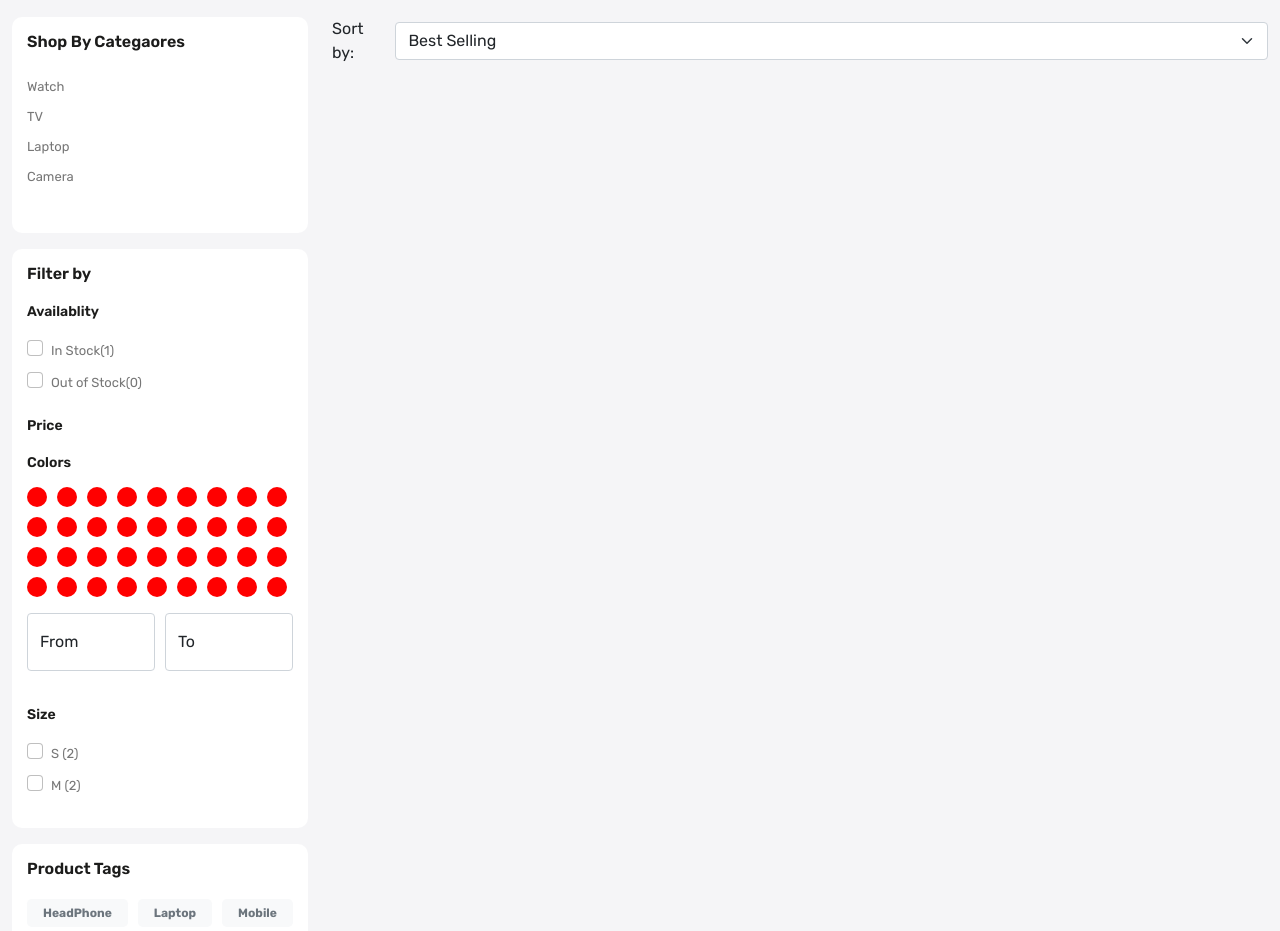
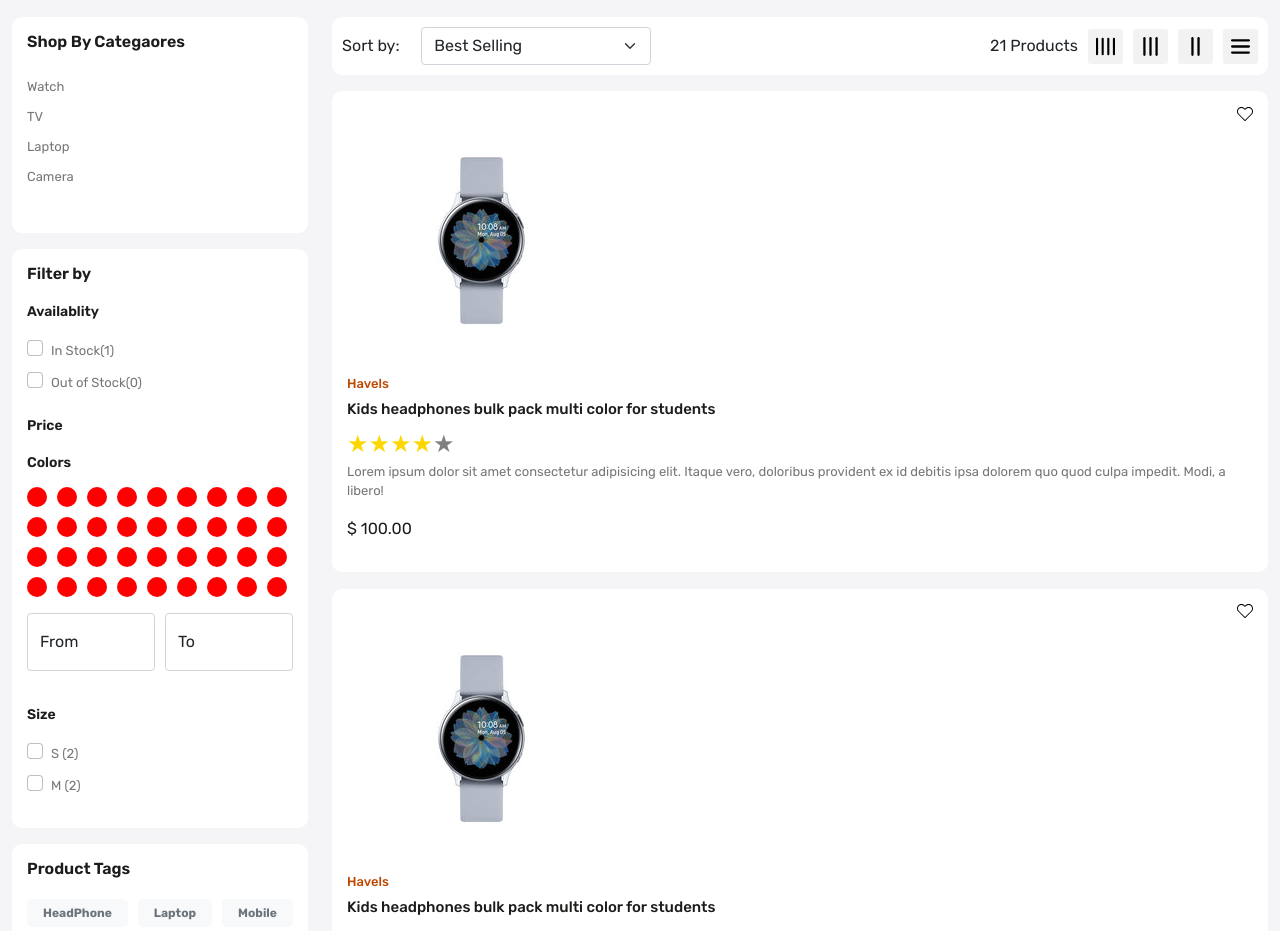
Before and after one commit to Navin-recode/ECom-Website-ReactJS, a React (Create React App) app: page /ourstore in a window 1280 px wide. Shown: the part 320-1251 px from the top of the page. Built offline with nearby package versions, Linux system fonts and the light colour scheme.

Commit message:
Create a Blog Page

```diff
--- a/src/App.css
+++ b/src/App.css
@@ -261,6 +261,7 @@ footer .input-group-text {
 .blog-content p.desc {
   line-height: 22px;
   color: var(--color-777777);
+  margin-right: 20px;
 }
 /* Blog Part ends */
 
@@ -271,6 +272,7 @@ footer .input-group-text {
   background-color: white;
   border-radius: 10px;
   overflow: hidden;
+  width: 100%;
 }
 .product-card .product-image {
   height: 270px;
@@ -302,6 +304,10 @@ footer .input-group-text {
 .product-card .product-details p.price {
   font-size: 16px;
   color: var(--color-1c1c1b);
+}
+.product-card p.desc {
+  font-size: 13px;
+  color: var(--color-777777);
 }
 .action-bar {
   top: 10%;
@@ -379,14 +385,13 @@ footer .input-group-text {
   color: var(--color-777777);
   cursor: pointer;
 }
-.filter-card .form-check-input:focus{
+.filter-card .form-check-input:focus {
   box-shadow: none;
   border-color: rgba(0, 0, 0, 0.25);
 }
 .filter-card .form-check-input:checked {
   background-color: var(--color-yellow);
   border-color: var(--color-yellow);
-
 }
 .sub-title {
   font-size: 14px;
@@ -414,4 +419,55 @@ footer .input-group-text {
 .random-products:first-child {
   border-bottom: 1px solid var(--color-ededed);
 }
+.filter-sort-grid {
+  padding: 10px;
+  background-color: white;
+  border-radius: 10px;
+}
+.grid img {
+  width: 35px;
+  height: 35px;
+  background-color: #f2f2f2;
+  padding: 8px;
+  border-radius: 3px;
+  cursor: pointer;
+}
+.gr-12 {
+  width: 100%;
+}
+.gr-6 {
+  width: 49%;
+}
+.gr-4 {
+  width: 32%;
+}
+.gr-3 {
+  width: 24%;
+}
+.gr-12 .product-card .product-image {
+  height: auto;
+}
+.gr-12 .product-card {
+  display: flex;
+  gap: 20px;
+}
+.gr-12 .action-bar {
+  top: 14%;
+}
+.gr-12 .product-card .product-image {
+  width: 270px;
+}
+.gr-6 .product-image img {
+  margin: auto;
+  display: block;
+}
+.gr-6 .product-image {
+  width: 100%;
+}
+.gr-4 .product-card .product-image {
+  width: 270%;
+}
+.gr-12 .action-bar {
+  top: 17%;
+}
 /* Our Store ends */
--- a/src/App.js
+++ b/src/App.js
@@ -8,6 +8,7 @@ import About from './pages/About'
 import Contact from './pages/Contact'
 import Home from './pages/Home'
 import OurStore from './pages/OurStore'
+import Blog from './pages/Blog'
 
 const App = () => {
   return (
@@ -19,6 +20,7 @@ const App = () => {
             <Route path='about' element={<About />} />
             <Route path='contact' element={<Contact />} />
             <Route path='ourstore' element={<OurStore />} />
+            <Route path='blogs' element={<Blog />} />
           </Route>
         </Routes>
       </BrowserRouter>
--- a/src/components/BlogCard.js
+++ b/src/components/BlogCard.js
@@ -3,12 +3,12 @@ import { Link } from 'react-router-dom'
 
 const BlogCard = () => {
   return (
-    <div className="col-3">
+
       <div className="blog-card">
         <div className="card-image">
           <img
             src="images/images//blog-1.jpg"
-            className="img-fluid"
+            className="img-fluid w-100"
             alt="blog-1"
           />
         </div>
@@ -26,7 +26,7 @@ const BlogCard = () => {
           </Link>
         </div>
       </div>
-    </div>
+
   )
 }
 
--- a/src/components/Header.js
+++ b/src/components/Header.js
@@ -131,8 +131,8 @@ const Header = () => {
                   <div className="d-flex align-items-center gap-15">
                     <NavLink to="/">Home</NavLink>
                     <NavLink to="/ourstore">Our Store</NavLink>
-                    <NavLink to="/">Blogs</NavLink>
-                    <NavLink to="/">Contact</NavLink>
+                    <NavLink to="/blogs">Blogs</NavLink>
+                    <NavLink to="/contact">Contact</NavLink>
                   </div>
                 </div>
               </div>
--- a/src/components/ProductCard.js
+++ b/src/components/ProductCard.js
@@ -1,10 +1,21 @@
 import React from 'react'
 import ReactStars from 'react-rating-stars-component'
-import { Link } from 'react-router-dom'
+import { Link, useLocation } from 'react-router-dom'
 
-const ProductCard = () => {
+const ProductCard = (props) => {
+  const { grid } = props
+  // console.log(grid);
+
+  let location = useLocation()
+  console.log(location)
+
   return (
-    <div className="col-3">
+    <>
+      <div
+      // className={` ${
+      //   location.pathname == '/store' ? `gr-${grid}` : 'col-3'
+      // } `}
+      >
         <Link className="product-card position-relative">
           <div className="wishlist-icon position-absolute">
             <Link>
@@ -35,6 +46,11 @@ const ProductCard = () => {
               edit={false}
               activeColor="#ffd700"
             />
+            <p className={`desc $ {grid === 12 ? "d-block" : "d-none"}`}>
+              Lorem ipsum dolor sit amet consectetur adipisicing elit. Itaque
+              vero, doloribus provident ex id debitis ipsa dolorem quo quod
+              culpa impedit. Modi, a libero!
+            </p>
             <p className="price">$ 100.00</p>
           </div>
           <div className="action-bar position-absolute">
@@ -52,6 +68,64 @@ const ProductCard = () => {
           </div>
         </Link>
       </div>
+      <div
+      // className={` ${
+      //   location.pathname === '/store' ? `gr-${grid}` : 'col-3'
+      // } `}
+      >
+        <Link className="product-card position-relative">
+          <div className="wishlist-icon position-absolute">
+            <Link>
+              <img src="images/images/wish.svg" alt="wishlist" />
+            </Link>
+          </div>
+          <div className="product-image">
+            <img
+              src="images/images/watch.jpg"
+              className="img-fluid"
+              alt="product image"
+            />
+            <img
+              src="images/images/watch-1.jpg"
+              className="img-fluid"
+              alt="product image"
+            />
+          </div>
+          <div className="product-details">
+            <h6 className="brand">Havels</h6>
+            <h5 className="product-title">
+              Kids headphones bulk pack multi color for students
+            </h5>
+            <ReactStars
+              count={5}
+              size={24}
+              value={4}
+              edit={false}
+              activeColor="#ffd700"
+            />
+            <p className={`desc $ {grid === 12 ? "d-block" : "d-none"}`}>
+              Lorem ipsum dolor sit amet consectetur adipisicing elit. Ab
+              recusandae minima temporibus, laborum alias officiis, saepe quasi
+              asperiores nam, numquam soluta iste a quis officia.
+            </p>
+            <p className="price">$ 100.00</p>
+          </div>
+          <div className="action-bar position-absolute">
+            <div className="d-flex flex-column gap-15">
+              <Link>
+                <img src="images/images/prodcompare.svg" alt="prodcompare" />
+              </Link>
+              <Link>
+                <img src="images/images/add-cart.svg" alt="addcart" />
+              </Link>
+              <Link>
+                <img src="images/images/view.svg" alt="view" />
+              </Link>
+            </div>
+          </div>
+        </Link>
+      </div>
+    </>
   )
 }
 
--- /dev/null
+++ b/src/pages/Blog.js
@@ -0,0 +1,50 @@
+import React from 'react'
+import BreadCrumb from '../components/BreadCrumb'
+import Meta from '../components/Meta'
+import BlogCard from '../components/BlogCard'
+
+const Blog = () => {
+  return (
+    <>
+      <Meta title={'Blogs'} />
+      <BreadCrumb title="Blogs" />
+      <div className="blog-wrapper home-wrapper-2 py-5">
+        <div className="container-xxl">
+          <div className="row">
+            <div className="col-3">
+            <div className="filter-card mb-3">
+                <h3 className="filter-title">Find By Categaores</h3>
+                <div>
+                  <ul className="ps-0">
+                    <li>Watch</li>
+                    <li>TV</li>
+                    <li>Laptop</li>
+                    <li>Camera</li>
+                  </ul>
+                </div>
+              </div>
+            </div>
+            <div className="col-9">
+              <div className="row">
+                 <div className="col-6 mb-3">
+                 <BlogCard />
+                 </div>
+                 <div className="col-6 mb-3">
+                 <BlogCard />
+                 </div>
+                 <div className="col-6 mb-3">
+                 <BlogCard />
+                 </div>
+                 <div className="col-6 mb-3">
+                 <BlogCard />
+                 </div>
+              </div>
+            </div>
+          </div>
+        </div>
+      </div>
+    </>
+  )
+}
+
+export default Blog
--- a/src/pages/Contact.js
+++ b/src/pages/Contact.js
@@ -1,10 +1,40 @@
 import React from 'react'
+import Meta from '../components/Meta'
+import BreadCrumb from '../components/BreadCrumb'
 
 const Contact = () => {
   return (
-    <div>
-      Contact
-    </div>
+    <>
+      <Meta title={'contact'} />
+      <BreadCrumb title="contact" />
+      <div className="contact-wrapper py-5 home-wrapper-2">
+        <div className="container-xxl">
+          <div className="row">
+            <div className="col-12">
+              <iframe
+                src="https://www.google.com/maps/embed?pb=!1m18!1m12!1m3!1d3679.335046516662!2d75.89112305997477!3d22.752944076252028!2m3!1f0!2f0!3f0!3m2!1i1024!2i768!4f13.1!3m3!1m2!1s0x396302af403406fb%3A0x5b50834b117f8bab!2sVijay%20Nagar%2C%20Indore%2C%20Madhya%20Pradesh%20452010!5e0!3m2!1sen!2sin!4v1681370193107!5m2!1sen!2sin"
+                width="600"
+                height="450"
+                className="border:0 w-100"
+                allowFullScreen=""
+                loading="lazy"
+                referrerPolicy="no-referrer-when-downgrade"
+              ></iframe>
+            </div>
+            <div className="col-12 mt-5">
+            <div className="contact-wrapper d-flex justify-content-between">
+              <div>
+                <h3 className="contact-title">Contact</h3>
+              </div>
+              <div>
+                <h3 className="contact-title">Get in Touch with Us</h3>
+              </div>
+            </div>
+            </div>
+          </div>
+        </div>
+      </div>
+    </>
   )
 }
 
--- a/src/pages/Home.js
+++ b/src/pages/Home.js
@@ -261,9 +261,9 @@ const Home = () => {
                   alt="famous"
                 />
                 <div className="famous-content position-absolute">
-                  <h5 className='text-dark'>Computers</h5>
-                  <h6 className='text-dark'>Servers/Computers</h6>
-                  <p className='text-dark'>From $399 or $16.3/mo for 24mo.* </p>
+                  <h5 className="text-dark">Computers</h5>
+                  <h6 className="text-dark">Servers/Computers</h6>
+                  <p className="text-dark">From $399 or $16.3/mo for 24mo.* </p>
                 </div>
               </div>
             </div>
@@ -374,10 +374,20 @@ const Home = () => {
             <div className="col-12">
               <h3 className="section-heading">Our Latest Blogs</h3>
             </div>
-            <BlogCard />
-            <BlogCard />
-            <BlogCard />
-            <BlogCard />
+          </div>
+          <div className="row">
+            <div className="col-3">
+              <BlogCard />
+            </div>
+            <div className="col-3">
+              <BlogCard />
+            </div>
+            <div className="col-3">
+              <BlogCard />
+            </div>
+            <div className="col-3">
+              <BlogCard />
+            </div>
           </div>
         </div>
       </section>
--- a/src/pages/OurStore.js
+++ b/src/pages/OurStore.js
@@ -1,9 +1,13 @@
-import React from 'react'
+import React, { useState } from 'react'
 import BreadCrumb from '../components/BreadCrumb'
 import Meta from '../components/Meta'
 import ReactStars from 'react-rating-stars-component'
+import ProductCard from '../components/ProductCard'
 
 function OurStore() {
+  const [grid, setGrid] = useState(4)
+  alert(grid)
+
   return (
     <>
       <Meta title={'Our Store'} />
@@ -178,7 +182,11 @@ function OurStore() {
                 <div>
                   <div className="random-products mb-3 d-flex">
                     <div className="w-50">
-                      <img src="images/images/watch.jpg" className='img-fluid' alt="watch" />
+                      <img
+                        src="images/images/watch.jpg"
+                        className="img-fluid"
+                        alt="watch"
+                      />
                     </div>
                     <div className="w-50">
                       <h5>
@@ -196,7 +204,11 @@ function OurStore() {
                   </div>
                   <div className="random-products d-flex">
                     <div className="w-50">
-                      <img src="images/images/watch.jpg" className='img-fluid' alt="watch" />
+                      <img
+                        src="images/images/watch.jpg"
+                        className="img-fluid"
+                        alt="watch"
+                      />
                     </div>
                     <div className="w-50">
                       <h5>
@@ -216,21 +228,82 @@ function OurStore() {
               </div>
             </div>
             <div className="col-9">
-              <div className="filter-sort-grid">
+              <div className="filter-sort-grid mb-3">
+                <div className="d-flex justify-content-between align-itmes-center">
                   <div className="d-flex align-items-center gap-10">
-                  <p className="mb-0">Sort by:</p>
-                  <select name="" className='form-control form-select' id="">
+                    <p className="mb-0 d-block" style={{ width: '100px' }}>
+                      Sort by:
+                    </p>
+                    <select name="" className="form-control form-select" id="">
                       <option value="manual">Featured</option>
-                    <option value="best-selling" selected="selected">Best Selling</option>
-                    <option value="title-ascending">Alphabetically, A-Z</option>
-                    <option value="title-descending">Alphabetaically, Z-A</option>
-                    <option value="price-ascending">Price, low to high</option>
-                    <option value="price-descending">Price, high to low</option>
+                      <option value="best-selling" selected="selected">
+                        Best Selling
+                      </option>
+                      <option value="title-ascending">
+                        Alphabetically, A-Z
+                      </option>
+                      <option value="title-descending">
+                        Alphabetaically, Z-A
+                      </option>
+                      <option value="price-ascending">
+                        Price, low to high
+                      </option>
+                      <option value="price-descending">
+                        Price, high to low
+                      </option>
                       <option value="created-asending">Date, old to new</option>
-                    <option value="created-descendig">Date, new to old</option>
+                      <option value="created-descendig">
+                        Date, new to old
+                      </option>
                     </select>
                   </div>
+                  <div className="d-flex align-items-center gap-10">
+                    <p className="totalproducts mb-0">21 Products</p>
+                    <div className="d-flex gap-10 align-items-center grid">
+                    <img
+                      onClick={() => {
+                        setGrid(3);
+                      }}
+                      src="images/images/gr4.svg"
+                      className="d-block img-fluid"
+                      alt="grid"
+                    />
+                    <img
+                      onClick={() => {
+                        setGrid(4);
+                      }}
+                      src="images/images/gr3.svg"
+                      className="d-block img-fluid"
+                      alt="grid"
+                    />
+                    <img
+                      onClick={() => {
+                        setGrid(6);
+                      }}
+                      src="images/images/gr2.svg"
+                      className="d-block img-fluid"
+                      alt="grid"
+                    />
+
+                    <img
+                      onClick={() => {
+                        setGrid(12);
+                      }}
+                      src="images/images/gr.svg"
+                      className="d-block img-fluid"
+                      alt="grid"
+                    />
                     </div>
+                  </div>
+                </div>
+              </div>
+
+              <div className="products-list pb-5">
+                <div className="d-flex gap-10 flex-wrap">
+                  <ProductCard grid={grid} />
+                </div>
+              </div>
+
             </div>
           </div>
         </div>
```
Also changed, not shown: package.json (+9 -6 lines). Lines whose indentation alone changed are shown as unchanged.
